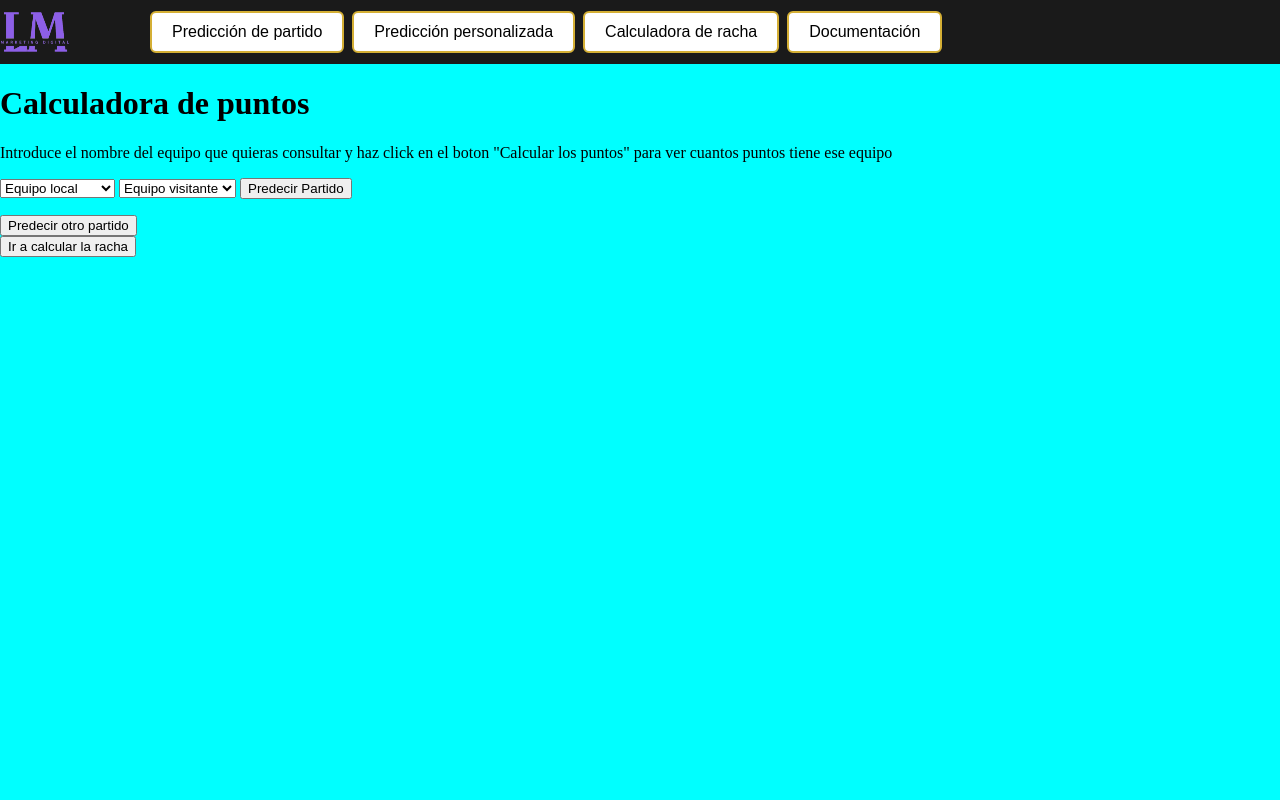
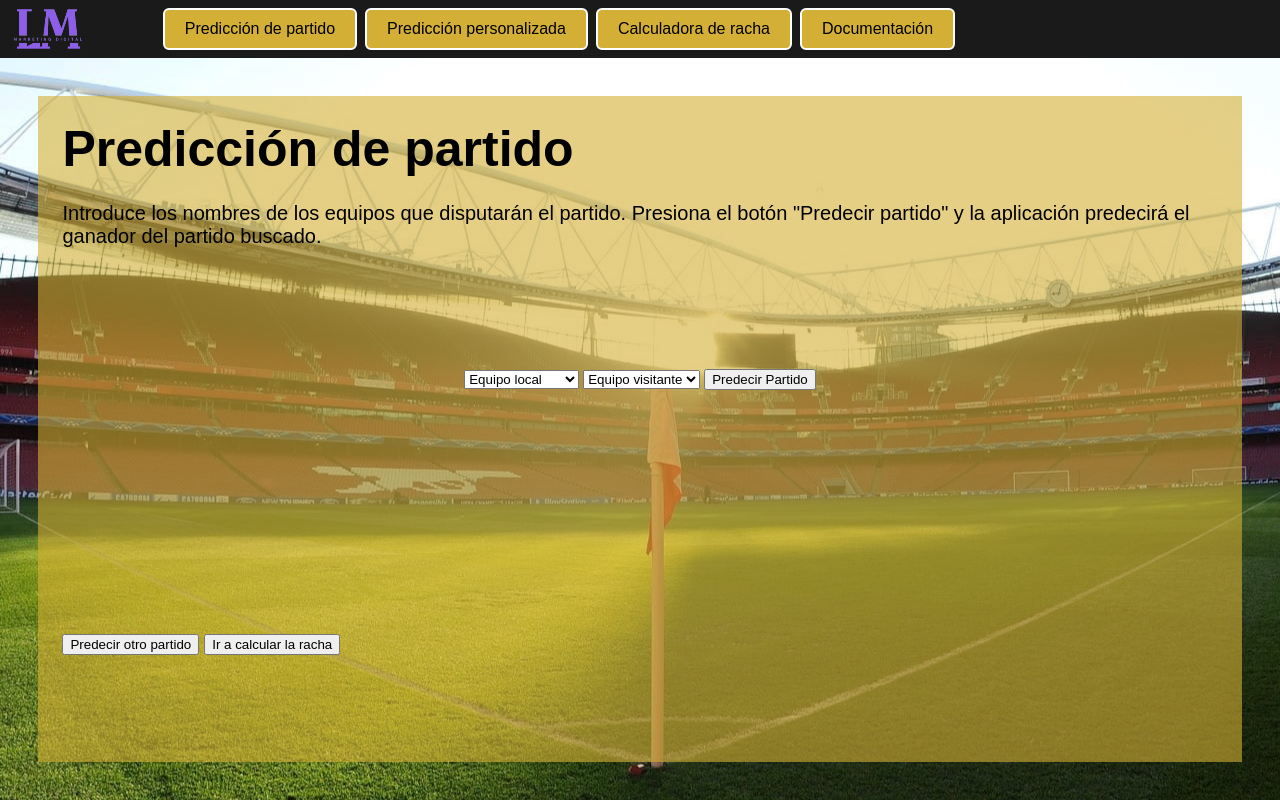
Before and after one commit to jesruidom/TFG, a Flask app: template TFG WorkSpace/templates/templatePrediccion.html in a window 1280 px wide. Run offline with Flask 2, Linux system fonts and the light colour scheme; the template is opened without the code that fills it, so the values that code supplies are empty; parts of the project's set-up code (start-up, migrations or seed data) failed here and were passed over.

Commit message:
paginas mejoradas

```diff
--- a/TFG WorkSpace/static/css/templatePrediccion.css
+++ b/TFG WorkSpace/static/css/templatePrediccion.css
@@ -1,8 +1,12 @@
 :root {
   --color-cabecera: hsl(3, 0%, 10%);
   --dorado-botones: hsl(46, 65%, 52%);
+  --dorado-fonodo-opacidad: hsla(46, 65%, 52%, 0.6);
 
-  --fuente-cabecera: sans-serif;
+  --tipo-letra: sans-serif;
+  --tamaño-titulo-principal: 50px;
+  --tamaño-titulo-secundario: 40px;
+  --tamaño-texto: 20px;
 }
 
 *{
@@ -14,6 +18,7 @@ html, body{
   flex-direction: column;
   height:100vh;
   margin: 0;
+  background: url("../images/estadiofondo.jpg") center no-repeat;
 }
 /*================================= COMIENZO ZONA MENU =================================*/
 
@@ -21,6 +26,7 @@ html, body{
   height:8%;
   width: clamp(100px,100%);
   background-color: var(--color-cabecera);
+  font-family: var(--tipo-letra);
 
   display:flex;
   align-items: center;
@@ -30,6 +36,7 @@ html, body{
 .logo{
   width: 70px;
   height: 50px;
+  margin-left: 1%;
 }
 
 .botones{
@@ -40,7 +47,7 @@ html, body{
 
 .btn-outline-success{
   color: black;
-  background-color: white;
+  background-color: var(--dorado-botones);
 
   padding: 10px 20px;
   text-align: center;
@@ -48,43 +55,63 @@ html, body{
   font-size: 16px;
   cursor: pointer;
 
-  border: 2px solid var(--dorado-botones);
+  border: 2px solid white;
   border-radius: 6px;
 }
 
 .btn-outline-success:hover{
   color: black;
-  background-color: var(--dorado-botones);
+  background-color: white;
 }
-
-
 
 /*================================= FINAL ZONA MENU =================================*/
 
+/*================================= COMIENZO ZONA INFORMACION =================================*/
+
 .zona-informacion{
   /*flex: 1;*/
+  display: flex;
+  flex-direction: column;
   height: 92%;
   width: clamp(100px,100%);
-  background-color: aqua;
+  margin: 3%;
+  background-color: var(--dorado-fonodo-opacidad);
+  /*align-items: center; alinea al centro de manera horizontal*/
+  /*justify-content: center; alinea al centro de manera vertical*/
 }
 
-  .titulo-pagina{
+.titulo{
+  margin: 2%;
 
+  font-family: var(--tipo-letra);
+  font-size: var(--tamaño-titulo-principal);
 }
 
-  .descripcion{
-    /*margin-bottom: 12rem;*/
+.texto-informacion{
+  margin: 2%;
+  margin-top: 0%; /*No es necesario que tenga margen por arriba ya que lo hereda del título*/
+
+  font-family: var(--tipo-letra);
+  font-size: var(--tamaño-texto);
+  /*text-align: center;*/
+}
+
+.zona-seleccion-equipo{
+  margin-top: 8%;
+  display: flex;
+  justify-content: center;
 }
 
 .resultado{
-    color: blue;
-    align-items: center;
+  display: flex;
+  justify-content: center;
+  font-family: var(--tipo-letra);
+  font-size: var(--tamaño-texto);
 }
 
-  .rachapuntos{
+.botones-abajo{
   display: flex;
-    justify-content: flex-start; /*Poner los botones a la izquierda del espacio flex*/
+  margin-top: 17%;
+  margin-left: 2%;
   gap: 5px;
-
-    /*margin-top: 16rem;*/
 }
--- a/TFG WorkSpace/templates/templateDocumentacion.html
+++ b/TFG WorkSpace/templates/templateDocumentacion.html
@@ -30,7 +30,10 @@
         </div>
 
         <div class="zona-informacion">
-            Contenido del resto de la pagina
+            <h1 class="titulo">DOCUMENTACIÓN</h1>
+            <div class="texto-informacion">
+                <p>Documentación del proyecto proximamente.</p>
+            </div>
         </div>
 
     </body>
--- a/TFG WorkSpace/templates/templatePrediccion.html
+++ b/TFG WorkSpace/templates/templatePrediccion.html
@@ -32,9 +32,12 @@
 
         <div class="zona-informacion">
 
-            <h1 class="titulo-pagina">Calculadora de puntos</h1>
-            <p class="descripcion">Introduce el nombre del equipo que quieras consultar y haz click en el boton "Calcular los puntos" para ver cuantos puntos tiene ese equipo</p>
+            <h1 class="titulo">Predicción de partido</h1>
+            <p class="texto-informacion">Introduce los nombres de los equipos que disputarán el partido. Presiona el botón "Predecir partido" y la aplicación predecirá el ganador
+                del partido buscado.
+            </p>
 
+            <div class="zona-seleccion-equipo">
                 <form action="/prediccion-realizada" method="post">
 
                     <label for="equipoLocal"></label>
@@ -89,6 +92,7 @@
                     <button type="submit" class="btn-acciones">Predecir Partido</button>
 
                 </form>
+            </div>
 
             <div class="resultado">
                 <p>{{puntos_texto}}</p>
```
Also changed, not shown: TFG WorkSpace/static/css/paginaPrincipal.css (+14 -3 lines), TFG WorkSpace/static/css/templateDocumentacion.css (+39 -5 lines). Lines whose indentation alone changed are shown as unchanged.
